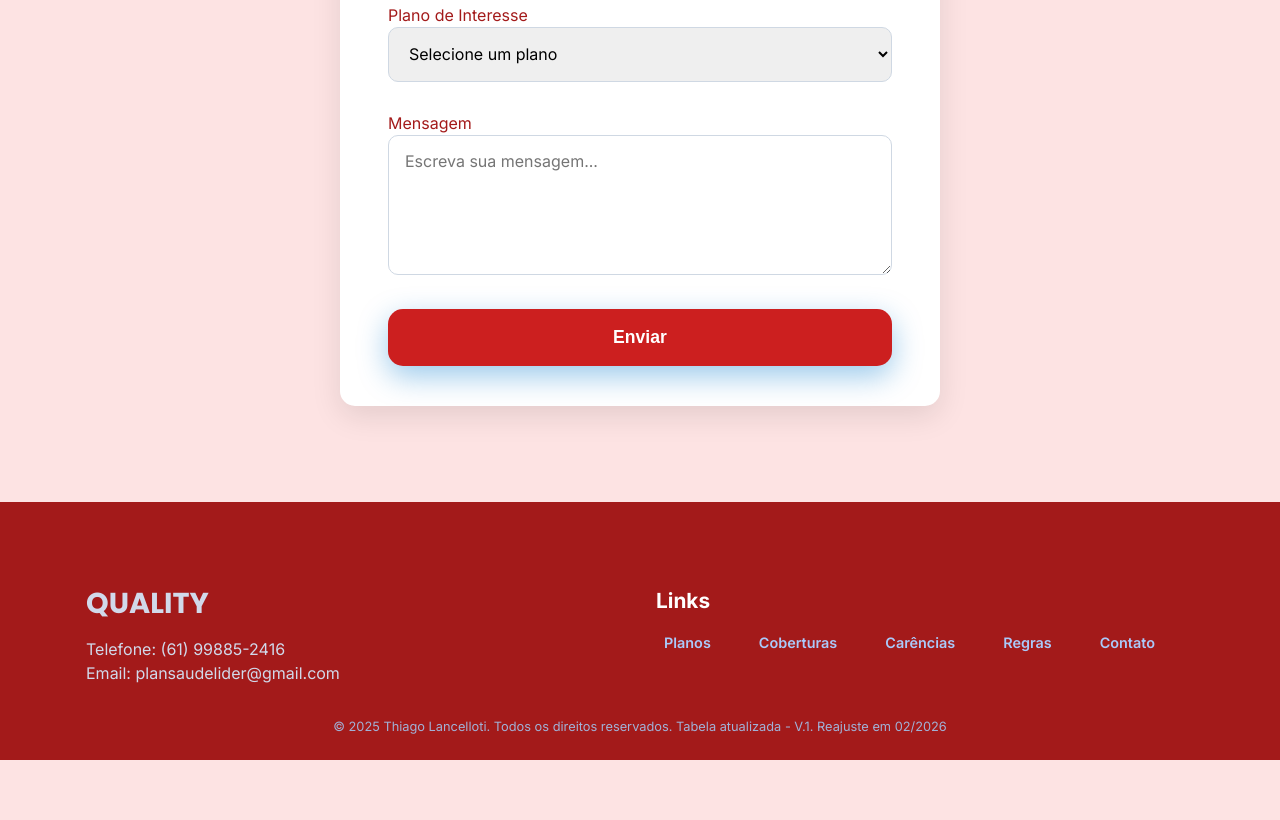
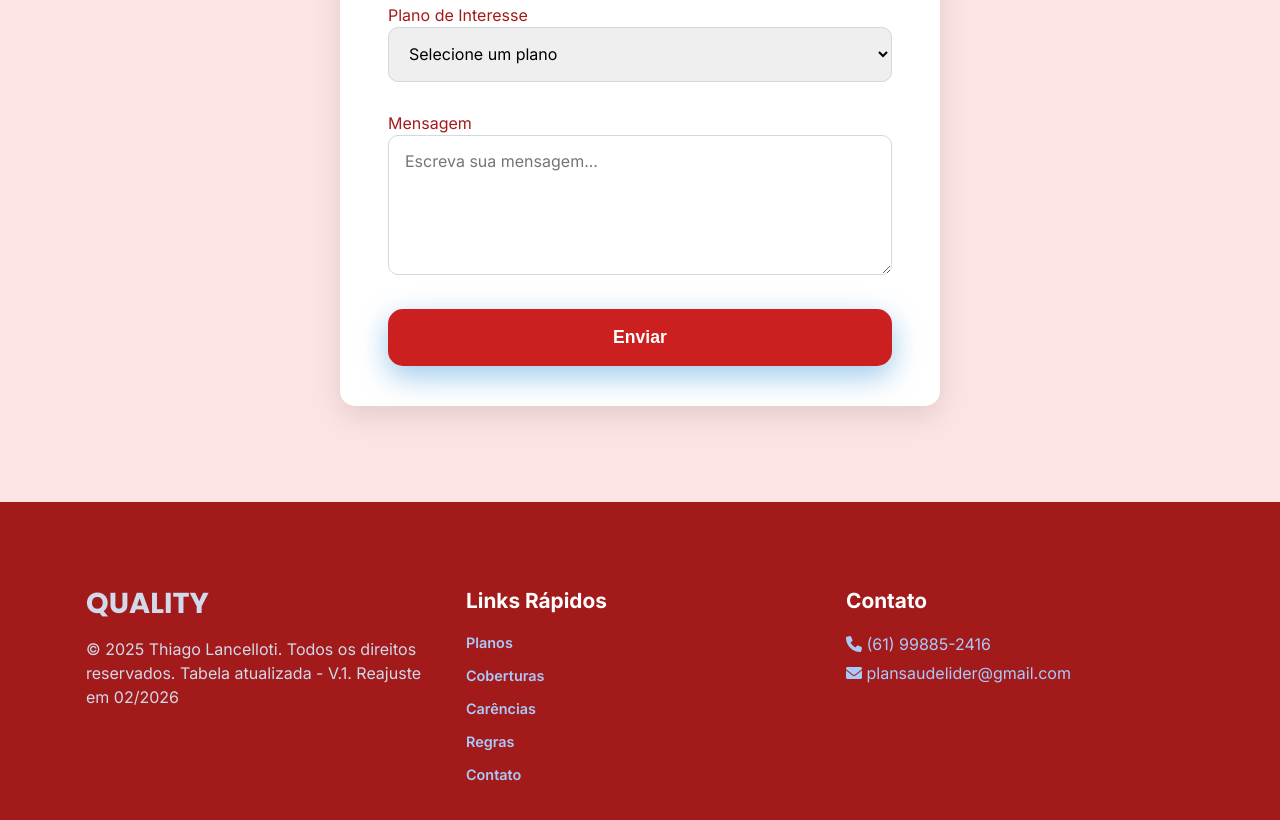
Before and after one commit to Thiagolancelloti/testando, a plain HTML site: page index.html in a window 1280 px wide. Shown: the part 6264-7084 px from the top of the page. Before the commit the page ends 7024 px from the top, so only its background shows below. Drawn offline with Linux system fonts and the light colour scheme.

Commit message:
Update index.html

```diff
--- a/index.html
+++ b/index.html
@@ -979,15 +979,16 @@
     <i class="fab fa-whatsapp" aria-hidden="true"></i>
   </a>
 
-  <footer role="contentinfo">
+<footer>
   <div class="container">
     <div class="footer-info">
+      <div class="logo">
         <h3><span>QUALITY</span></h3>
-        <p>Telefone: (61) 99885-2416</p>
-        <p>Email: plansaudelider@gmail.com</p>
       </div>
-      <nav class="footer-links" aria-label="Links úteis">
-        <h4>Links</h4>
+      <p>© 2025 Thiago Lancelloti. Todos os direitos reservados. Tabela atualizada - V.1. Reajuste em 02/2026</p>
+    </div>
+    <div class="footer-links">
+      <h4>Links Rápidos</h4>
       <ul>
         <li><a href="#planos">Planos</a></li>
         <li><a href="#coberturas">Coberturas</a></li>
@@ -995,12 +996,12 @@
         <li><a href="#regras">Regras</a></li>
         <li><a href="#contato">Contato</a></li>
       </ul>
-      </nav>
-
-
     </div>
-    <div class="footer-bottom" tabindex="0">
-      &copy; 2025 Thiago Lancelloti. Todos os direitos reservados. Tabela atualizada - V.1. Reajuste em 02/2026
+    <div class="footer-contato">
+      <h4>Contato</h4>
+      <p><i class="fas fa-phone"></i> (61) 99885-2416</p>
+      <p><i class="fas fa-envelope"></i> plansaudelider@gmail.com</p>
+    </div>
   </div>
 </footer>
 
```
Lines whose indentation alone changed are shown as unchanged.
